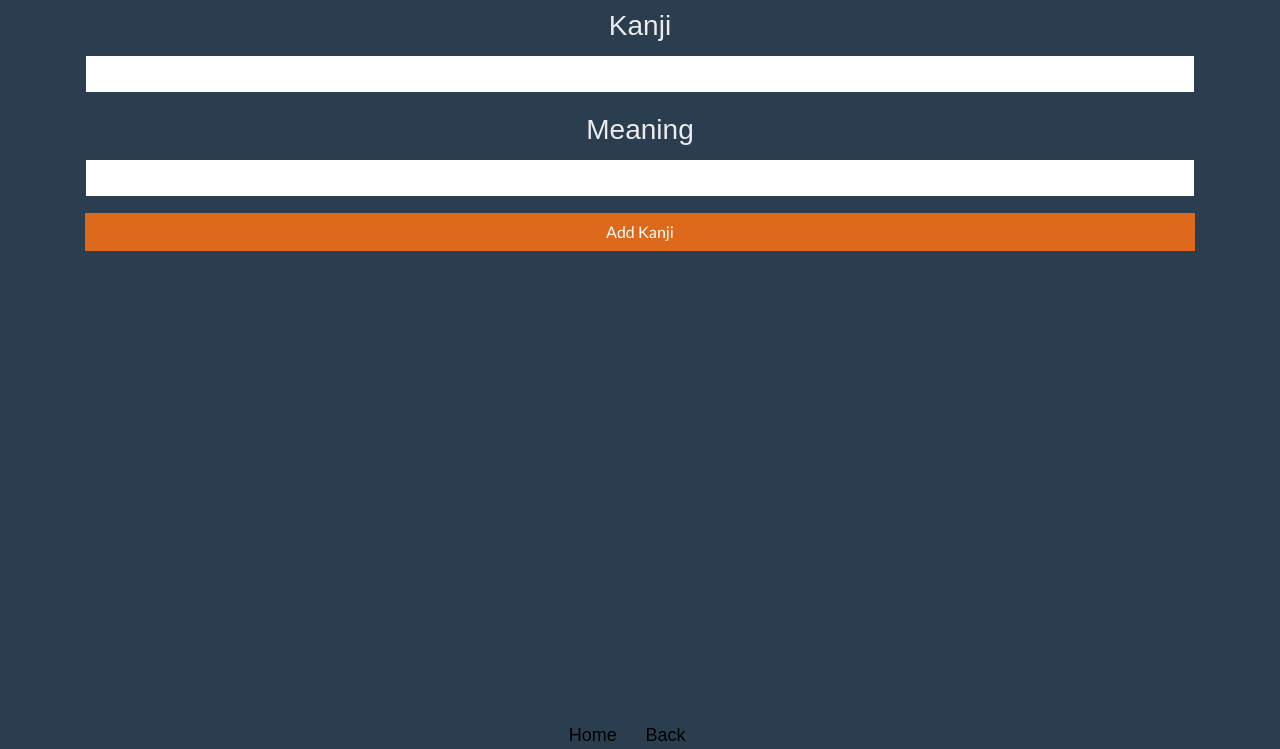
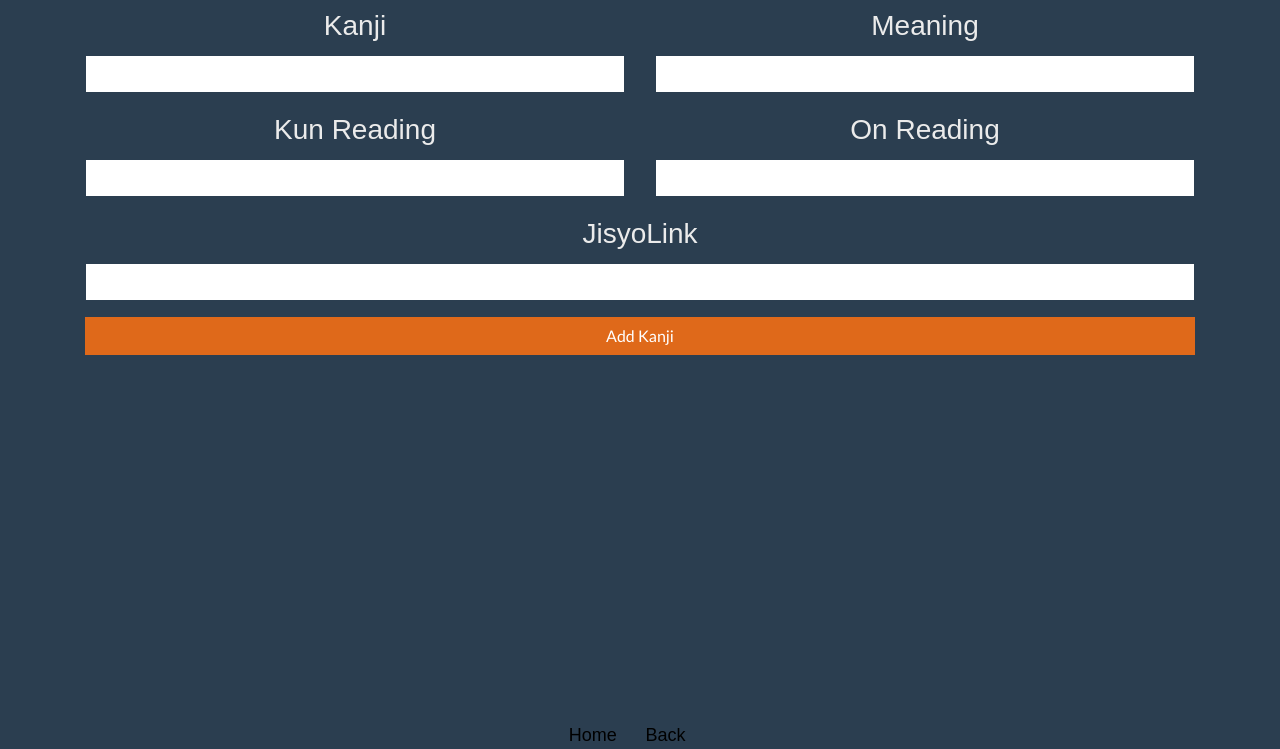
Before and after one commit to jpenno/Japanese-web-app, a website: page public/kanji/html/add.html in a window 1280 px wide. Shown: the part 51-800 px from the top of the page. Drawn offline with nearby package versions, Linux system fonts and the light colour scheme.

Commit message:
added exter info for adding a kanji

```diff
--- a/config/keys.js
+++ b/config/keys.js
@@ -1,5 +1,5 @@
 module.exports = {
   mongoURI: "mongodb://localhost:27017",
-  DbName: "kanjiTesting",
-  Collection: "kanji"
+  DbName: "JapaneseWebApp",
+  kanjiCollection: "kanji"
 };
--- a/public/kanji/html/add.html
+++ b/public/kanji/html/add.html
@@ -4,10 +4,7 @@
     <meta charset="UTF-8" />
     <meta name="viewport" content="width=device-width, initial-scale=1.0" />
     <meta http-equiv="X-UA-Compatible" content="ie=edge" />
-    <link
-      rel="stylesheet"
-      href="/bootstrap.min.css"
-    />
+    <link rel="stylesheet" href="/bootstrap.min.css" />
     <link rel="stylesheet" href="../../index.css" />
 
     <title>ADD</title>
@@ -16,25 +13,69 @@
     <div class="container text-center">
       <h1>ADD</h1>
       <form id="Kanji-form">
-        <div class="form-group" >
-          <div class="form-group" align="center">
+        <div class="row">
+          <div class="col">
+            <div class="form-group">
               <label for="kanji">Kanji</label>
               <input
                 type="text"
                 class="form-control"
                 id="kanji-User-Input"
                 placeholder=""
+                autocomplete="off"
               />
             </div>
           </div>
-        <div class="form-group" align="center">
+          <div class="col">
+            <div class="form-group">
               <label for="meaning">Meaning</label>
               <input
                 type="text"
                 class="form-control"
                 id="meaning-User-Input"
                 placeholder=""
+                autocomplete="off"
               />
+            </div>
+          </div>
+        </div>
+        <div class="row">
+          <div class="col">
+            <div class="form-group">
+              <label for="kanji">Kun Reading</label>
+              <input
+                type="text"
+                class="form-control"
+                id="kunreading-User-Input"
+                placeholder=""
+                autocomplete="off"
+              />
+            </div>
+          </div>
+          <div class="col">
+            <div class="form-group">
+              <label for="kanji">On Reading</label>
+              <input
+                type="text"
+                class="form-control"
+                id="onreading-User-Input"
+                placeholder=""
+                autocomplete="off"
+              />
+            </div>
+          </div>
+        </div>
+        <div class="form-group">
+          <div class="form-group">
+            <label for="kanji">JisyoLink</label>
+            <input
+              type="text"
+              class="form-control"
+              id="jisyoLink-User-Input"
+              placeholder=""
+              autocomplete="off"
+            />
+          </div>
         </div>
         <input
           type="submit"
--- a/public/kanji/js/add.js
+++ b/public/kanji/js/add.js
@@ -5,9 +5,12 @@ document.getElementsByTagName("head")[0].appendChild(script);
 
 // Kanji class
 class Kanji {
-  constructor(character, meaning) {
+  constructor(character, meaning, kunReading, onReading, jisyoLink) {
     this.character = character;
     this.meaning = meaning;
+    this.kunReading = kunReading;
+    this.onReading = onReading;
+    this.jisyoLink = jisyoLink;
   }
 }
 
@@ -31,7 +34,10 @@ class Store {
       method: "post",
       body: JSON.stringify({
         character: kanji.character,
-        meaning: kanji.meaning
+        meaning: kanji.meaning,
+        kunReading: kanji.kunReading,
+        onReading: kanji.onReading,
+        jisyoLink: kanji.jisyoLink
       }),
       headers: {
         "Content-Type": "application/json; charset=utf-8"
@@ -54,8 +60,17 @@ document.getElementById("Kanji-form").addEventListener("submit", e => {
 
   const character = document.getElementById("kanji-User-Input").value;
   const meaning = document.getElementById("meaning-User-Input").value;
+  const kunReading = document.getElementById("kunreading-User-Input").value;
+  const OnReading = document.getElementById("onreading-User-Input").value;
+  const jisyoLink = document.getElementById("jisyoLink-User-Input").value;
 
-  const userkanji = new Kanji(character, meaning);
+  const userkanji = new Kanji(
+    character,
+    meaning,
+    kunReading,
+    OnReading,
+    jisyoLink
+  );
   Store.addkanji(userkanji);
 });
 
@@ -78,4 +93,7 @@ const displayMessage = (flag, msg) => {
 const ClearUserInput = () => {
   document.getElementById("kanji-User-Input").value = "";
   document.getElementById("meaning-User-Input").value = "";
+  document.getElementById("kunreading-User-Input").value = "";
+  document.getElementById("onreading-User-Input").value = "";
+  document.getElementById("jisyoLink-User-Input").value = "";
 };
```
Also changed, not shown: api/kanji.js (+6 -2 lines). Lines whose indentation alone changed are shown as unchanged.
